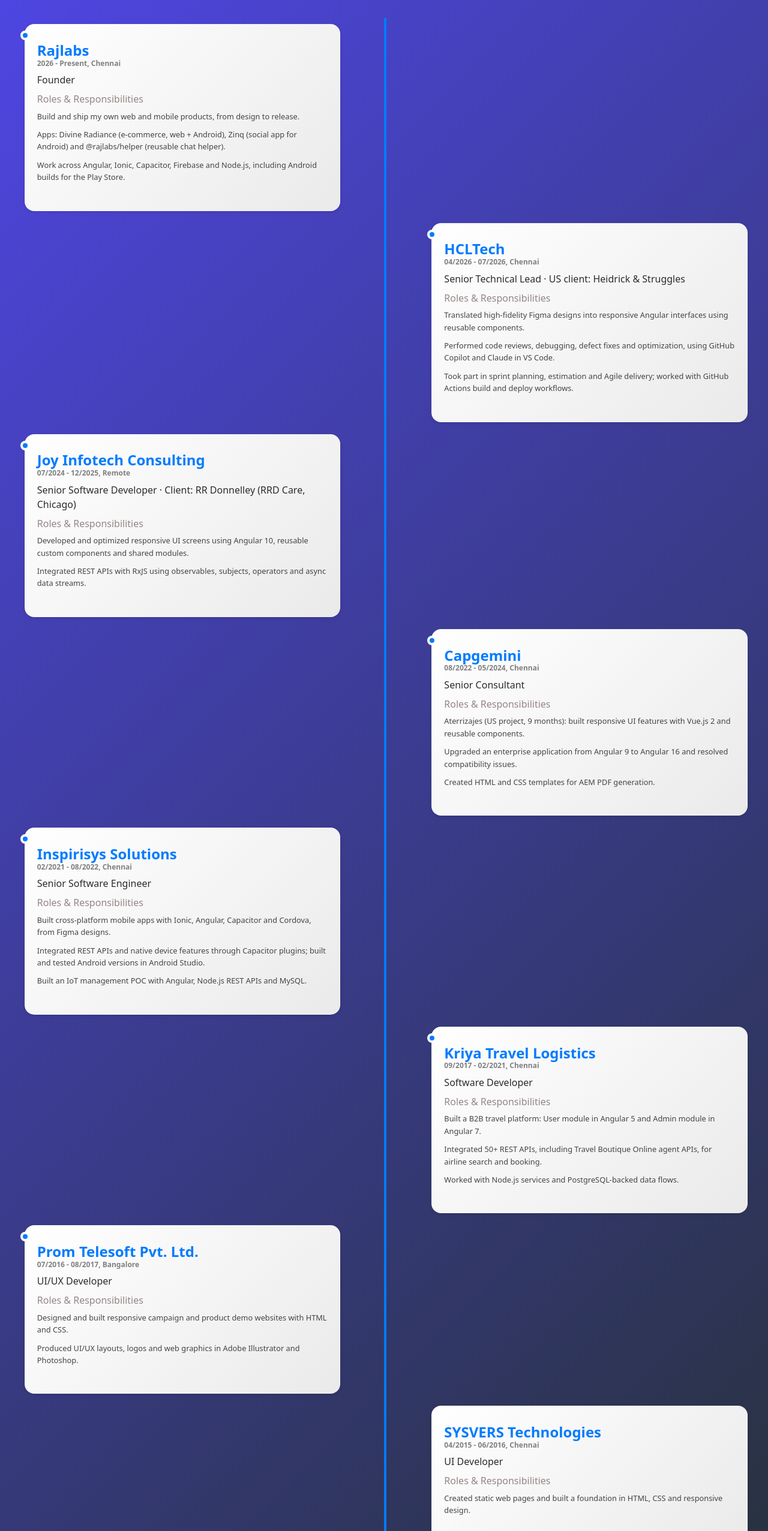
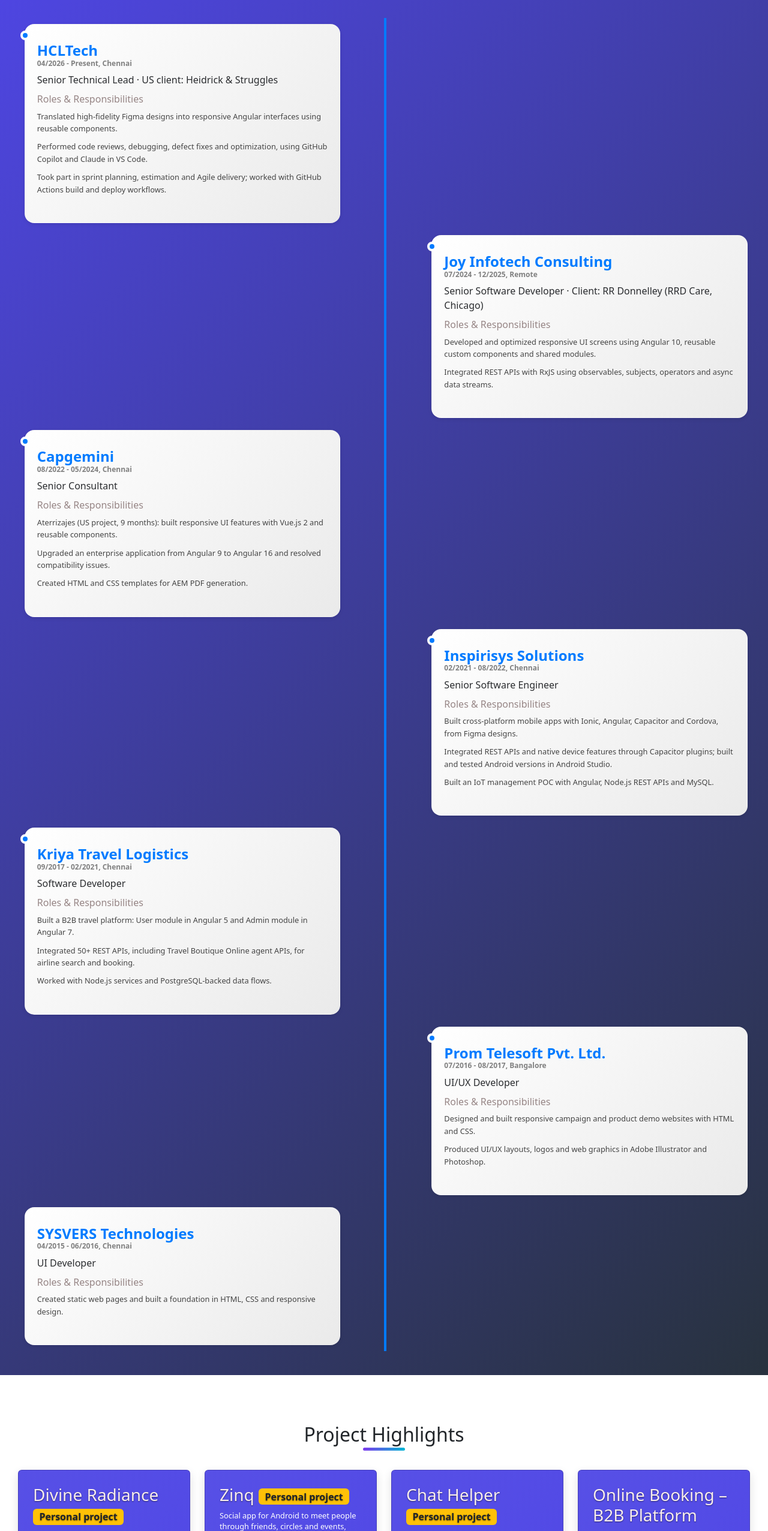
Before and after one commit to rajkumar171284/rajkumar-portfolio, a plain HTML site: page index.html in a window 1280 px wide. Shown: the part 1807-4360 px from the top of the page at 60% size. Drawn offline with nearby package versions, Linux system fonts and the light colour scheme.

Commit message:
Show own apps as personal projects; HCLTech is current
- Remove the Rajlabs Founder entry from Experience
- Project badges say "Personal project"; helper card renamed to Chat Helper
- HCLTech: 04/2026 - Present

Co-Authored-By: Claude Opus 5.5 <noreply@anthropic.com>
Claude-Session: https://claude.ai/code/session_01DVULKttVjp9rNQJeiSMuKG

```diff
--- a/index.html
+++ b/index.html
@@ -211,17 +211,7 @@
     <h2>Experience</h2>
     <div class="timeline">
       <div class="item left">
-        <h3>Rajlabs <span>2026 - Present, Chennai</span></h3>
-        <p>Founder</p>
-        <div>Roles &amp; Responsibilities</div>
-        <ul>
-          <li>Build and ship my own web and mobile products, from design to release.</li>
-          <li>Apps: Divine Radiance (e-commerce, web + Android), Zinq (social app for Android) and @rajlabs/helper (reusable chat helper).</li>
-          <li>Work across Angular, Ionic, Capacitor, Firebase and Node.js, including Android builds for the Play Store.</li>
-        </ul>
-      </div>
-      <div class="item right">
-        <h3>HCLTech <span>04/2026 - 07/2026, Chennai</span></h3>
+        <h3>HCLTech <span>04/2026 - Present, Chennai</span></h3>
         <p>Senior Technical Lead · US client: Heidrick &amp; Struggles</p>
         <div>Roles &amp; Responsibilities</div>
         <ul>
@@ -230,7 +220,7 @@
           <li>Took part in sprint planning, estimation and Agile delivery; worked with GitHub Actions build and deploy workflows.</li>
         </ul>
       </div>
-      <div class="item left">
+      <div class="item right">
         <h3>Joy Infotech Consulting <span>07/2024 - 12/2025, Remote</span></h3>
         <p>Senior Software Developer · Client: RR Donnelley (RRD Care, Chicago)</p>
         <div>Roles &amp; Responsibilities</div>
@@ -239,7 +229,7 @@
           <li>Integrated REST APIs with RxJS using observables, subjects, operators and async data streams.</li>
         </ul>
       </div>
-      <div class="item right">
+      <div class="item left">
         <h3>Capgemini <span>08/2022 - 05/2024, Chennai</span></h3>
         <p>Senior Consultant</p>
         <div>Roles &amp; Responsibilities</div>
@@ -249,7 +239,7 @@
           <li>Created HTML and CSS templates for AEM PDF generation.</li>
         </ul>
       </div>
-      <div class="item left">
+      <div class="item right">
         <h3>Inspirisys Solutions <span>02/2021 - 08/2022, Chennai</span></h3>
         <p>Senior Software Engineer</p>
         <div>Roles &amp; Responsibilities</div>
@@ -259,7 +249,7 @@
           <li>Built an IoT management POC with Angular, Node.js REST APIs and MySQL.</li>
         </ul>
       </div>
-      <div class="item right">
+      <div class="item left">
         <h3>Kriya Travel Logistics <span>09/2017 - 02/2021, Chennai</span></h3>
         <p>Software Developer</p>
         <div>Roles &amp; Responsibilities</div>
@@ -269,7 +259,7 @@
           <li>Worked with Node.js services and PostgreSQL-backed data flows.</li>
         </ul>
       </div>
-      <div class="item left">
+      <div class="item right">
         <h3>Prom Telesoft Pvt. Ltd. <span>07/2016 - 08/2017, Bangalore</span></h3>
         <p>UI/UX Developer</p>
         <div>Roles &amp; Responsibilities</div>
@@ -278,7 +268,7 @@
           <li>Produced UI/UX layouts, logos and web graphics in Adobe Illustrator and Photoshop.</li>
         </ul>
       </div>
-      <div class="item right">
+      <div class="item left">
         <h3>SYSVERS Technologies <span>04/2015 - 06/2016, Chennai</span></h3>
         <p>UI Developer</p>
         <div>Roles &amp; Responsibilities</div>
@@ -293,7 +283,7 @@
     <h2>Project Highlights</h2>
     <div class="project-grid">
       <div class="card">
-        <h3>Divine Radiance <span class="badge bg-warning text-dark align-middle fs-6">Rajlabs</span></h3>
+        <h3>Divine Radiance <span class="badge bg-warning text-dark align-middle fs-6">Personal project</span></h3>
         <p class="description">
           Online store with product catalogue, cart, Razorpay checkout, order tracking, notifications and an admin
           panel. One Angular codebase ships as both the website and an Android app.</p>
@@ -301,14 +291,14 @@
         <p class="mb-0"><a href="https://divine-radiance-live.web.app" target="_blank" rel="noopener" class="text-warning fw-semibold">Visit site <i class="bi bi-box-arrow-up-right"></i></a></p>
       </div>
       <div class="card">
-        <h3>Zinq <span class="badge bg-warning text-dark align-middle fs-6">Rajlabs</span></h3>
+        <h3>Zinq <span class="badge bg-warning text-dark align-middle fs-6">Personal project</span></h3>
         <p class="description">
           Social app for Android to meet people through friends, circles and events, with phone OTP sign-in and
           real-time chat.</p>
         <p class="tech">Tech Used: <span>Ionic 9, Angular 22, Capacitor 8, Firebase, Node.js/Express auth server</span></p>
       </div>
       <div class="card">
-        <h3>@rajlabs/helper <span class="badge bg-warning text-dark align-middle fs-6">Rajlabs</span></h3>
+        <h3>Chat Helper <span class="badge bg-warning text-dark align-middle fs-6">Personal project</span></h3>
         <p class="description">
           Drop-in chat helper for web and Capacitor apps: guided questions with tap chips, instant answers that admins
           can train, change-of-topic handling and optional AI understanding.</p>
```
